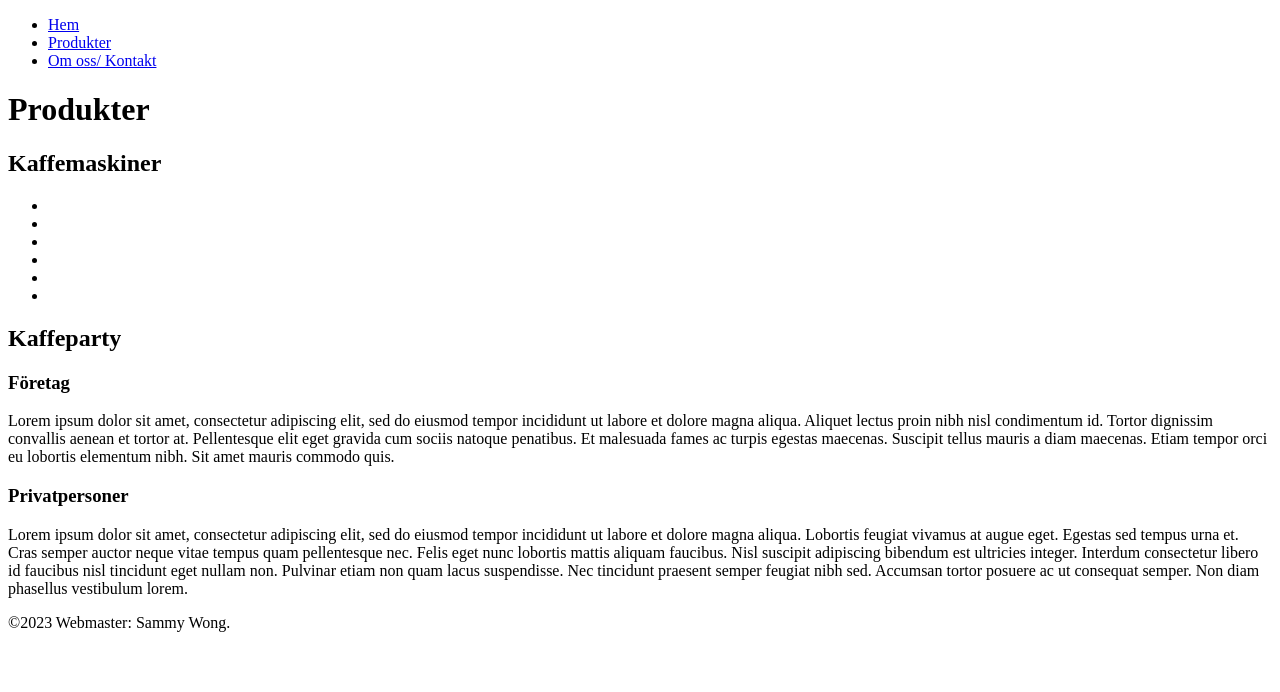
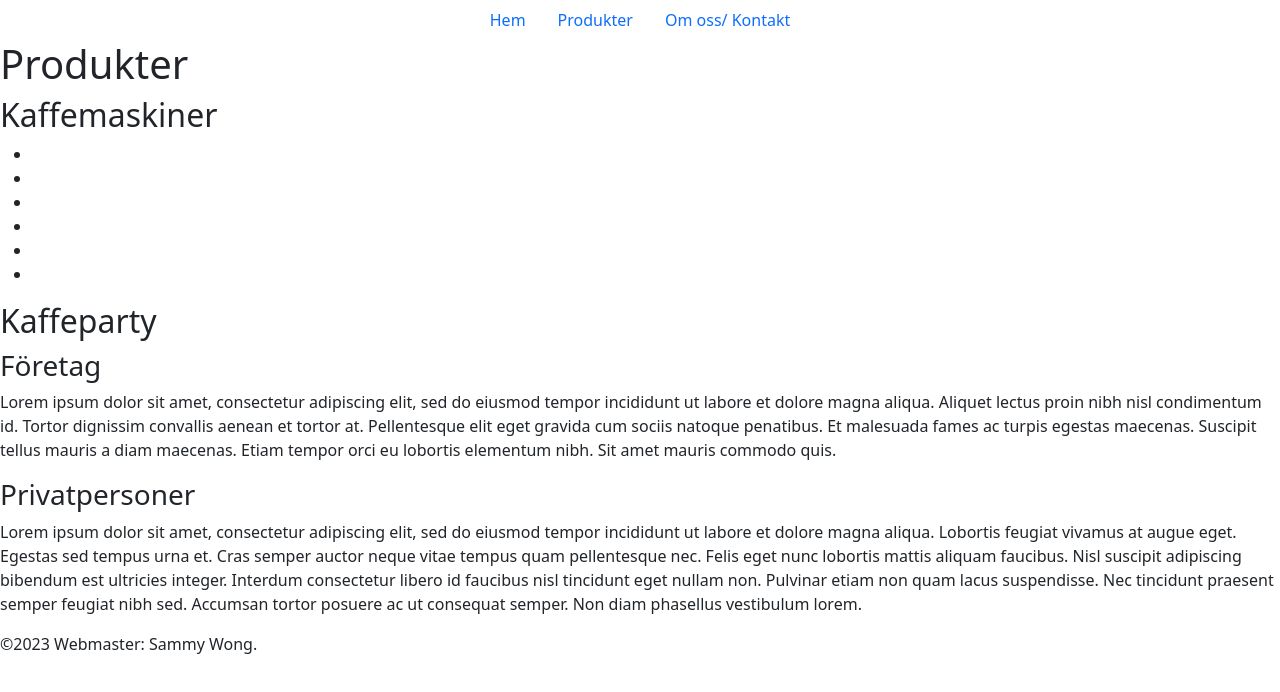
Before and after one commit to samwon66/Kaffeparty, a plain HTML site: page produkter.html in a window 1280 px wide. Drawn offline with nearby package versions, Linux system fonts and the light colour scheme.

Commit message:
add bootstrap to nav-menu

```diff
--- a/produkter.html
+++ b/produkter.html
@@ -4,21 +4,24 @@
     <meta charset="UTF-8">
     <meta name="viewport" content="width=device-width, initial-scale=1.0">
     <title>Produkter</title>
+
+    <link href="https://cdn.jsdelivr.net/npm/bootstrap@5.3.2/dist/css/bootstrap.min.css"
+        rel="stylesheet" integrity="sha384-T3c6CoIi6uLrA9TneNEoa7RxnatzjcDSCmG1MXxSR1GAsXEV/Dwwykc2MPK8M2HN" crossorigin="anonymous">
 </head>
 <body>
     <header>
 
     </header>
 
-    <ul>
-        <li>
-            <a href="index.html">Hem</a>
+    <ul class="nav justify-content-center">
+        <li class="nav-item">
+            <a class="nav-link active" aria-current="page" href="index.html">Hem</a>
         </li>
-        <li>
-            <a href="produkter.html">Produkter</a>
+        <li class="nav-item">
+            <a class="nav-link" href="produkter.html">Produkter</a>
         </li>
-        <li>
-            <a href="omOss.html">Om oss/ Kontakt</a>
+        <li class="nav-item">
+            <a  class="nav-link" href="omOss.html">Om oss/ Kontakt</a>
         </li>
     </ul>
 
```
Also changed, not shown: index.html (+10 -7 lines), omOss.html (+10 -7 lines).
